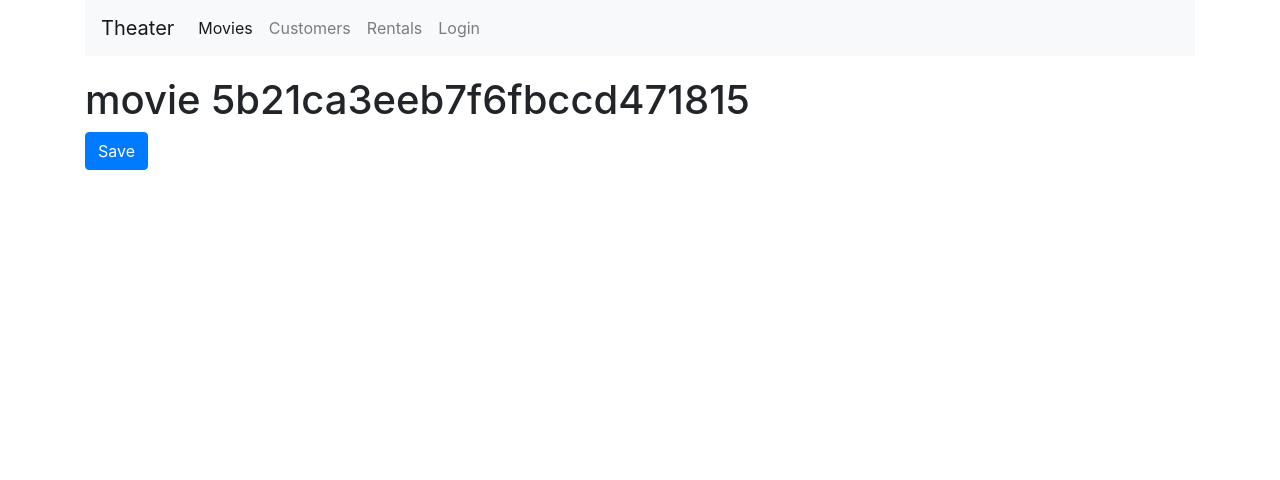
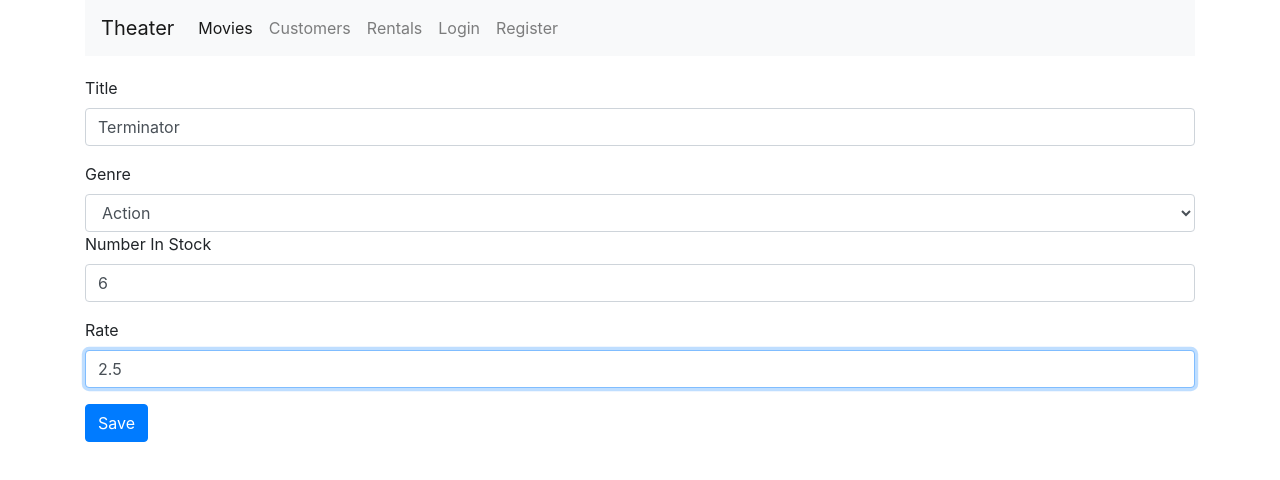
Before and after one commit to tonychenze/ReactTables, a React (Create React App) app: page /movies/5b21ca3eeb7f6fbccd471815 in a window 1280 px wide. Shown: the top 480 px of the page. Built offline with nearby package versions, Linux system fonts and the light colour scheme.

Commit message:
updated movie details

```diff
--- a/src/App.js
+++ b/src/App.js
@@ -7,6 +7,7 @@ import { Route, Switch, Redirect } from "react-router-dom";
 import Navigation from "./components/Navigation";
 import MovieDetails from "./components/movieDetails";
 import LoginForm from "./components/loginForm";
+import RegisterForm from "./components/registerForm";
 import "./App.css";
 
 class App extends Component {
@@ -15,7 +16,9 @@ class App extends Component {
       <main className="container">
         <Navigation />
         <Switch>
+          <Route path="/new" component={MovieDetails} />
           <Route path="/login" component={LoginForm} />
+          <Route path="/register" component={RegisterForm} />
           <Route path="/customers" component={Customer} />
           <Route path="/rentals" component={Rentals} />
           <Route path="/not-found" component={NotFound} />
--- a/src/components/Movies.jsx
+++ b/src/components/Movies.jsx
@@ -1,10 +1,11 @@
 import React, { Component } from "react";
+import { NavLink } from "react-router-dom";
 import _ from "lodash";
 import { getMovies } from "../services/fakeMovieService";
 import { getGenres } from "../services/fakeGenreService";
+import { paginate } from "../util/paginate";
 import Pagination from "./common/pagination";
 import MovieTable from "./MovieTable";
-import { paginate } from "../util/paginate";
 import ListGroup from "./common/listGroup";
 export default class Movies extends Component {
   constructor(props) {
@@ -118,6 +119,9 @@ export default class Movies extends Component {
           />
         </div>
         <div className="col">
+          <NavLink to="/movies/new">
+            <button className="btn btn-primary">New Movie</button>
+          </NavLink>
           <MovieTable
             movies={sortedMovies}
             currentSortColumn={currentSortColumn}
--- a/src/components/Navigation.jsx
+++ b/src/components/Navigation.jsx
@@ -40,6 +40,11 @@ class NaviationBar extends Component {
                 Login
               </NavLink>
             </li>
+            <li className="nav-item">
+              <NavLink className="nav-link" to="register">
+                Register
+              </NavLink>
+            </li>
           </ul>
         </div>
       </nav>
--- /dev/null
+++ b/src/components/common/form.jsx
@@ -0,0 +1,84 @@
+import React, { Component } from "react";
+import Joi from "joi-browser";
+import Input from "./input";
+import Select from "./select";
+
+class Form extends Component {
+  state = {
+    data: {},
+    errors: {}
+  };
+
+  validate = () => {
+    const option = { abortEarly: false };
+    const { error } = Joi.validate(this.state.data, this.schema, option);
+    if (!error) return null;
+    const errors = {};
+    for (let item of error.details) errors[item.path[0]] = item.message;
+    return errors;
+  };
+
+  validateProperty = ({ name, value }) => {
+    const obj = { [name]: value };
+    const schema = { [name]: this.schema[name] };
+    const { error } = Joi.validate(obj, schema);
+    return error ? error.details[0].message : null;
+  };
+
+  handleSubmit = e => {
+    e.preventDefault();
+    const errors = this.validate();
+    this.setState({ errors: errors || {} });
+    if (errors) return;
+    this.doSubmit();
+  };
+
+  handleChange = ({ currentTarget: input }) => {
+    const errors = { ...this.state.errors };
+    const errorMessage = this.validateProperty(input);
+    if (errorMessage) errors[input.name] = errorMessage;
+    else delete errors[input.name];
+
+    const data = { ...this.state.data };
+    data[input.name] = input.value;
+    this.setState({ data, errors });
+  };
+
+  renderButton = label => {
+    return (
+      <button disabled={this.validate()} className="btn btn-primary">
+        {label}
+      </button>
+    );
+  };
+
+  renderInput = (name, label, type = "text") => {
+    const { data, errors } = this.state;
+    return (
+      <Input
+        value={data[name]}
+        label={label}
+        name={name}
+        type={type}
+        onChange={this.handleChange}
+        error={errors[name]}
+      />
+    );
+  };
+
+  renderSelect = (name, label, options) => {
+    const { data, errors } = this.state;
+    return (
+      <Select
+        value={data[name]}
+        label={label}
+        name={name}
+        options={options}
+        onChange={this.handleChange}
+        error={errors[name]}
+      />
+    );
+  };
+}
+
+export default Form;
--- a/src/components/common/input.jsx
+++ b/src/components/common/input.jsx
@@ -1,15 +1,14 @@
 import React from "react";
-const Input = ({ label, value, name, onChange, type, error }) => {
+const Input = ({ label, name, error, ...rest }) => {
   return (
     <div className="form-group">
       <label htmlFor={name}>{label}</label>
       <input
         autoFocus
-        value={value}
-        onChange={onChange}
+        autoComplete={"off"}
+        {...rest}
         name={name}
         id={name}
-        type={type}
         className="form-control"
       />
       {error && <div className="alert alert-danger">{error}</div>}
--- /dev/null
+++ b/src/components/common/select.jsx
@@ -0,0 +1,29 @@
+import React from "react";
+const Select = ({
+  name,
+  options,
+  optionPath,
+  optionLabel,
+  error,
+  label,
+  ...rest
+}) => {
+  return (
+    <div>
+      <label htmlFor={name}>{label}</label>
+      <select className="form-control" id={name} name={name} {...rest}>
+        <option value="" />
+        {options.map(option => (
+          <option key={option[optionPath]} value={option[optionPath]}>
+            {option[optionLabel]}
+          </option>
+        ))}
+      </select>
+      {error && <div className="alert alert-danger">{error}</div>}
+    </div>
+  );
+};
+
+Select.defaultProps = { optionPath: "_id", optionLabel: "name" };
+
+export default Select;
--- a/src/components/movieDetails.jsx
+++ b/src/components/movieDetails.jsx
@@ -1,18 +1,76 @@
-import React, { Component } from "react";
+import React from "react";
+import From from "./common/form";
+import Joi from "joi-browser";
+import * as movieService from "../services/fakeMovieService";
+import { getGenres } from "../services/fakeGenreService";
+class MovieDetails extends From {
+  state = {
+    data: {
+      _id: "",
+      title: "",
+      genreId: "",
+      numberInStock: "",
+      dailyRentalRate: ""
+    },
+    genres: [],
+    errors: {}
+  };
 
-class MovieDetails extends Component {
-  handleSave = () => {
+  schema = {
+    _id: Joi.any(),
+    title: Joi.string()
+      .label("Title")
+      .required(),
+    genreId: Joi.string().required(),
+    numberInStock: Joi.number()
+      .required()
+      .min(0)
+      .max(100)
+      .label("Stock"),
+    dailyRentalRate: Joi.number()
+      .required()
+      .min(0)
+      .max(10)
+  };
+
+  componentDidMount() {
+    const genres = getGenres();
+    this.setState({ genres });
+
+    const currentId = this.props.match.params.id;
+    if (currentId === "new") return;
+    let currentMoive = movieService.getMovie(currentId);
+    if (!currentMoive) return this.props.history.replace("/not-found");
+    this.setState({ data: this.mapMoiveToData(currentMoive) });
+  }
+
+  mapMoiveToData = movie => {
+    return {
+      _id: movie._id,
+      title: movie.title,
+      genreId: movie.genre._id,
+      numberInStock: movie.numberInStock,
+      dailyRentalRate: movie.dailyRentalRate
+    };
+  };
+
+  doSubmit = () => {
+    const newMovie = this.state.data;
+    movieService.saveMovie(newMovie);
     const { history } = this.props;
     history.push("/movies");
   };
+
   render() {
-    const { match } = this.props;
     return (
       <div>
-        <h1>movie {match.params.id}</h1>
-        <button onClick={this.handleSave} className="btn btn-primary">
-          Save
-        </button>
+        <form onSubmit={this.handleSubmit}>
+          {this.renderInput("title", "Title")}
+          {this.renderSelect("genreId", "Genre", this.state.genres)}
+          {this.renderInput("numberInStock", "Number In Stock")}
+          {this.renderInput("dailyRentalRate", "Rate")}
+          {this.renderButton("Save")}
+        </form>
       </div>
     );
   }
--- /dev/null
+++ b/src/components/registerForm.jsx
@@ -0,0 +1,39 @@
+import React from "react";
+import Form from "./common/form";
+import Joi from "joi-browser";
+
+class RegisterForm extends Form {
+  state = {
+    data: { email: "", password: "", name: "" },
+    errors: {}
+  };
+  schema = {
+    email: Joi.string()
+      .email({ minDomainAtoms: 2 })
+      .required(),
+    password: Joi.string()
+      .regex(/^[a-zA-Z0-9]{5,30}$/)
+      .required(),
+    name: Joi.string().required()
+  };
+
+  doSubmit = () => {
+    console.log("register", this.state.data.email);
+  };
+
+  render() {
+    return (
+      <div>
+        <h1>Register</h1>
+        <form onSubmit={this.handleSubmit}>
+          {this.renderInput("email", "Email")}
+          {this.renderInput("password", "Password", "password")}
+          {this.renderInput("name", "Name")}
+          {this.renderButton("Register")}
+        </form>
+      </div>
+    );
+  }
+}
+
+export default RegisterForm;
--- a/src/services/fakeMovieService.js
+++ b/src/services/fakeMovieService.js
@@ -77,7 +77,7 @@ export function getMovie(id) {
 
 export function saveMovie(movie) {
   let movieInDb = movies.find(m => m._id === movie._id) || {};
-  movieInDb.name = movie.name;
+  movieInDb.title = movie.title;
   movieInDb.genre = genresAPI.genres.find(g => g._id === movie.genreId);
   movieInDb.numberInStock = movie.numberInStock;
   movieInDb.dailyRentalRate = movie.dailyRentalRate;
```
Also changed, not shown: src/components/loginForm.jsx (+14 -69 lines).
